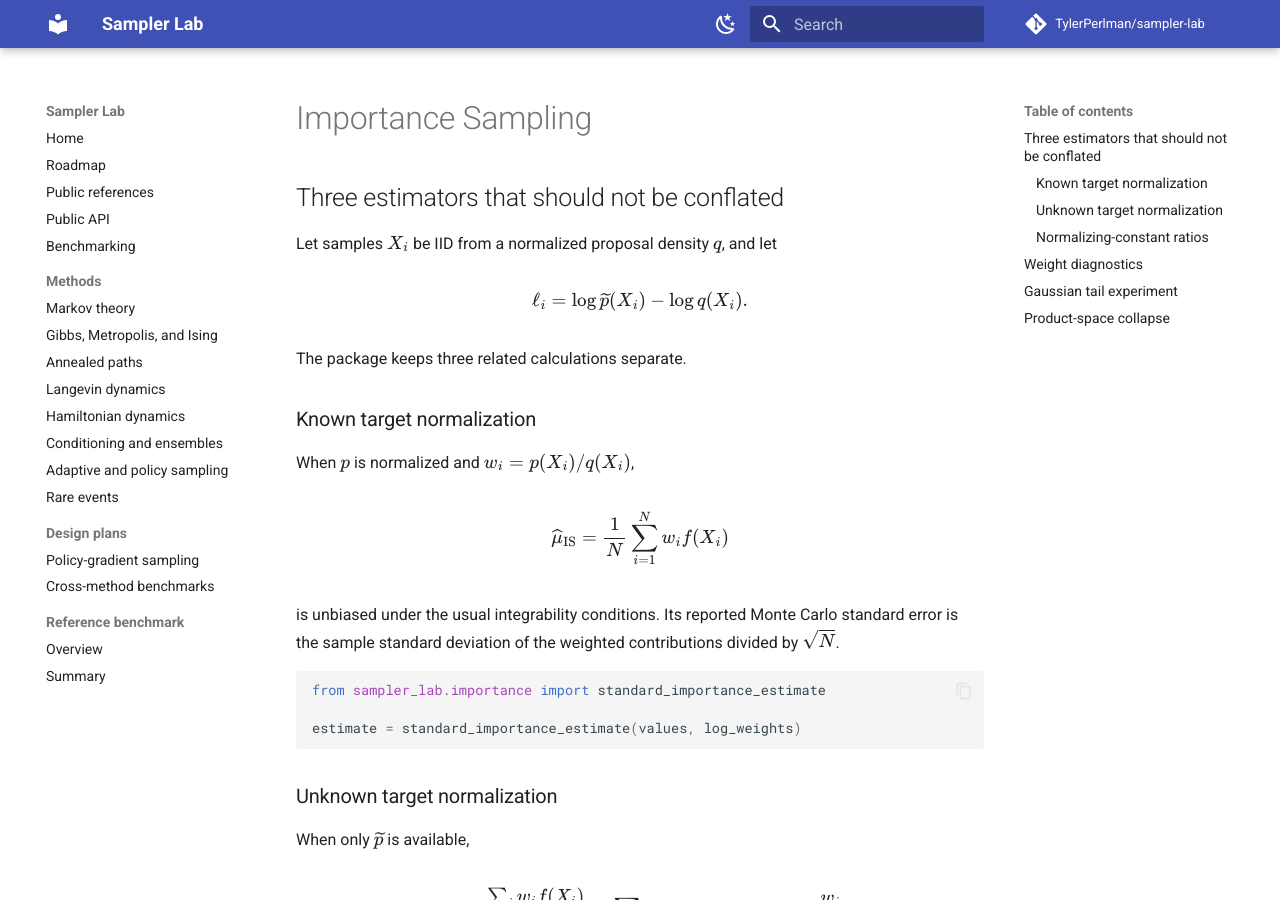
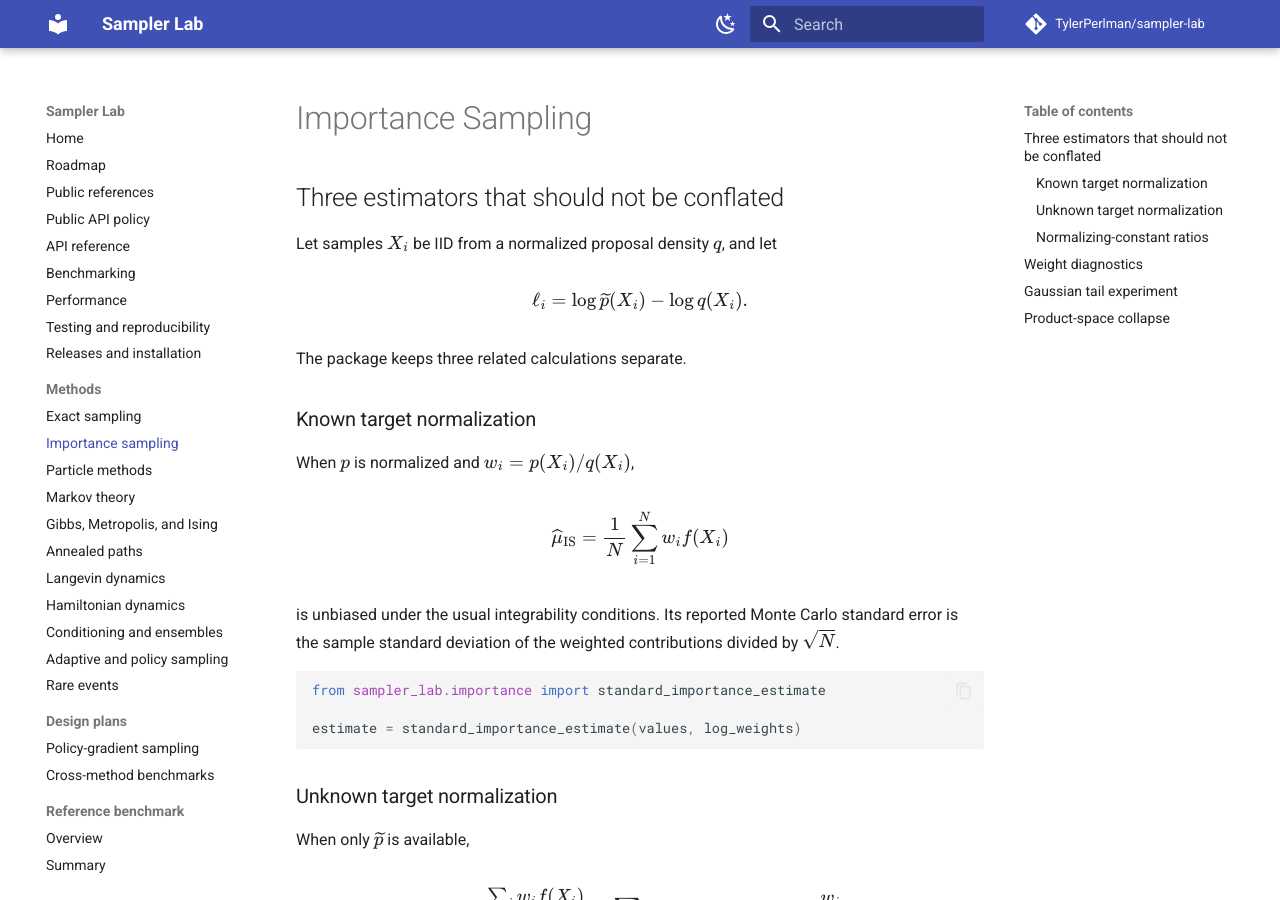
Before and after one commit to TylerPerlman/sampler-lab, an MkDocs documentation site: the page built from docs/methods/importance_sampling.md, in a window 1280 px wide and 900 px high. Built offline with MkDocs 1.6.1 and Material for MkDocs 9.7.7, drawn with Linux system fonts in a browser that asks for light colours; comment, search, counter and statistics services are not loaded.

Commit message:
Expose method and generated API documentation

```diff
--- a/mkdocs.yml
+++ b/mkdocs.yml
@@ -24,6 +24,22 @@
         icon: material/weather-sunny
         name: Switch to light mode
 
+plugins:
+  - search
+  - mkdocstrings:
+      handlers:
+        python:
+          paths: [src]
+          options:
+            docstring_style: google
+            filters: ["!^_"]
+            heading_level: 2
+            members_order: source
+            show_root_heading: true
+            show_source: false
+            show_symbol_type_heading: true
+            show_symbol_type_toc: true
+
 markdown_extensions:
   - admonition
   - attr_list
@@ -43,9 +59,16 @@
   - Home: index.md
   - Roadmap: roadmap.md
   - Public references: references.md
-  - Public API: public_api.md
+  - Public API policy: public_api.md
+  - API reference: api.md
   - Benchmarking: benchmarking.md
+  - Performance: performance.md
+  - Testing and reproducibility: testing.md
+  - Releases and installation: releasing.md
   - Methods:
+      - Exact sampling: methods/exact_sampling.md
+      - Importance sampling: methods/importance_sampling.md
+      - Particle methods: methods/particle_methods.md
       - Markov theory: methods/markov_theory.md
       - Gibbs, Metropolis, and Ising: methods/gibbs_metropolis.md
       - Annealed paths: methods/annealed_paths.md
@@ -61,4 +84,7 @@
       - Overview: reference/continuous_benchmark/README.md
       - Summary: reference/continuous_benchmark/benchmark_summary.md
 
+not_in_nav: |
+  build_status.md
+
 strict: true
```
